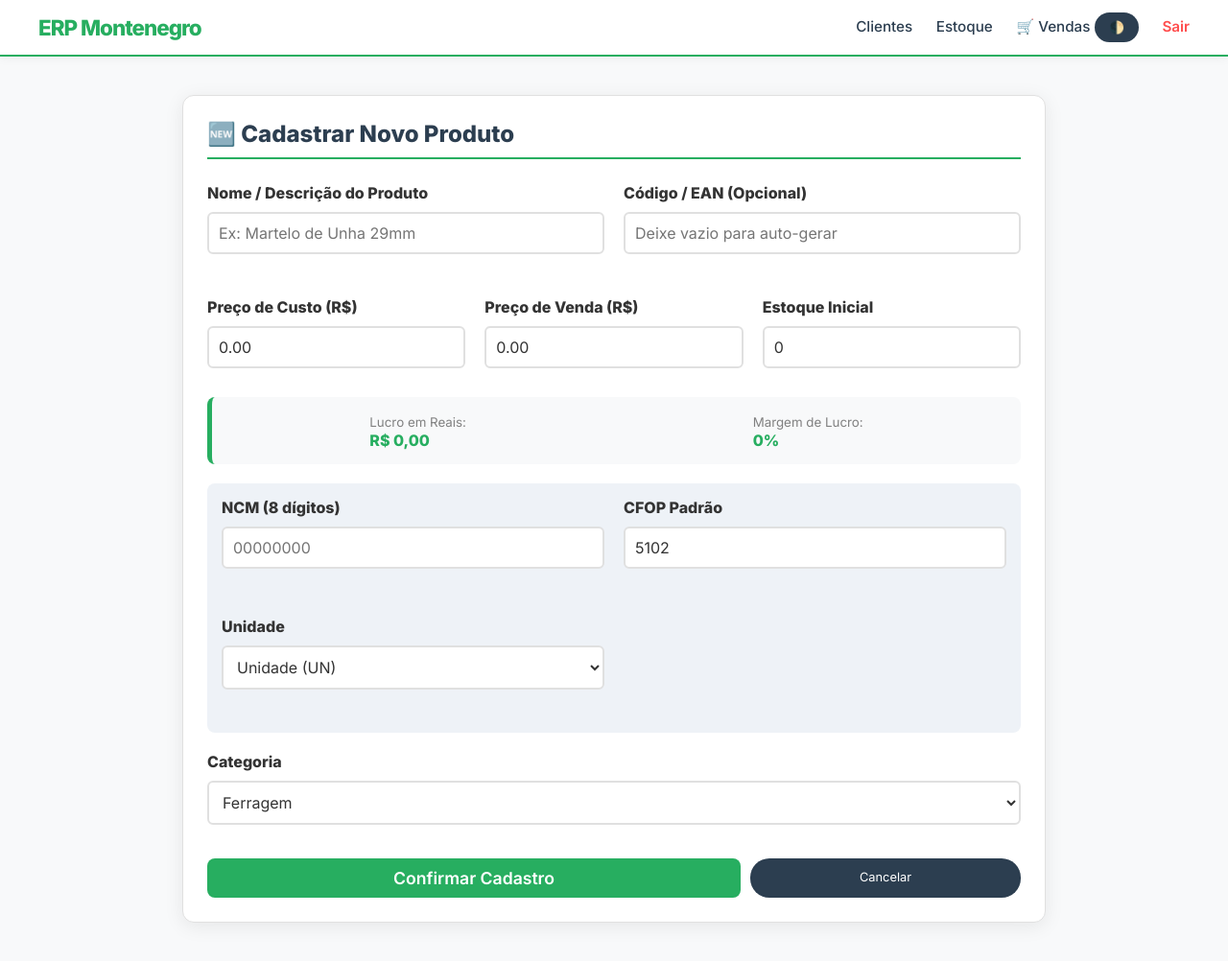
After one commit to profedufbarreto/erp_ferragem_montenegro, a Flask app: page /inventory/add in a window 1280 px wide. The commit adds this page. Shown: the whole page at 96% size. Run offline with Flask 2, Linux system fonts and the light colour scheme; parts of the project's set-up code (start-up, migrations or seed data) failed here and were passed over.

Commit message:
add produtos

```diff
--- a/app/routes/inventory.py
+++ b/app/routes/inventory.py
@@ -5,7 +5,7 @@ from app import db
 
 inventory_bp = Blueprint('inventory', __name__, url_prefix='/inventory')
 
-# 1. LISTAGEM PRINCIPAL COM FILTRO VIA URL
+# 1. LISTAGEM COM BUSCA
 @inventory_bp.route('/products')
 def list_products():
     search = request.args.get('search')
@@ -17,17 +17,28 @@ def list_products():
         products = Product.query.all()
     return render_template('inventory/list.html', products=products)
 
-# 2. API PARA BUSCA DINÂMICA (Para o Autocomplete enquanto digita)
+# 2. DASHBOARD PATRIMONIAL (Valor do Estoque)
+@inventory_bp.route('/dashboard')
+def inventory_dashboard():
+    products = Product.query.all()
+    total_cost = sum((p.stock or 0) * float(p.cost_price or 0) for p in products)
+    total_sale = sum((p.stock or 0) * float(p.price or 0) for p in products)
+    low_stock = [p for p in products if (p.stock or 0) <= 5]
+
+    return render_template('inventory/dashboard.html',
+                           total_cost=total_cost,
+                           total_sale=total_sale,
+                           low_stock=low_stock,
+                           potential_profit=total_sale - total_cost)
+
+# 3. API PARA BUSCA DINÂMICA
 @inventory_bp.route('/api/search')
 def api_search():
     query = request.args.get('q', '')
-    if len(query) < 2:
-        return jsonify([])
-
+    if len(query) < 2: return jsonify([])
     products = Product.query.filter(
         (Product.name.ilike(f'%{query}%')) | (Product.code.ilike(f'%{query}%'))
     ).limit(10).all()
-
     return jsonify([{
         'id': p.id,
         'code': p.code,
@@ -36,85 +47,97 @@ def api_search():
         'stock': p.stock
     } for p in products])
 
-# 3. IMPORTAÇÃO XML BLINDADA
+# 4. CADASTRO MANUAL
+@inventory_bp.route('/add', methods=['GET', 'POST'])
+def add_product():
+    if request.method == 'POST':
+        try:
+            new_prod = Product(
+                name=request.form.get('name'),
+                code=request.form.get('code') or Product.generate_next_code(),
+                cost_price=float(request.form.get('cost_price') or 0),
+                price=float(request.form.get('price') or 0),
+                stock=int(request.form.get('stock') or 0),
+                category=request.form.get('category'),
+                unit=request.form.get('unit') or 'UN',
+                ncm=request.form.get('ncm') or '00000000',
+                cfop=request.form.get('cfop') or '5102'
+            )
+            db.session.add(new_prod)
+            db.session.commit()
+            flash("Produto cadastrado com sucesso!")
+            return redirect(url_for('inventory.list_products'))
+        except Exception as e:
+            db.session.rollback()
+            flash(f"Erro ao cadastrar: {str(e)}")
+    return render_template('inventory/add_product.html')
+
+# 5. IMPORTAÇÃO XML
 @inventory_bp.route('/import-xml', methods=['GET', 'POST'])
 def import_xml():
     if request.method == 'POST':
         file = request.files.get('xml_file')
-        if not file or file.filename == '':
-            flash("Selecione um arquivo XML.")
-            return redirect(request.url)
+        if not file: return redirect(request.url)
         try:
             tree = ET.parse(file)
             root = tree.getroot()
             ns = {'nfe': 'http://www.portalfiscal.inf.br/nfe'}
             items = root.findall('.//nfe:det', ns)
-
             with db.session.no_autoflush:
                 for item in items:
                     prod_data = item.find('nfe:prod', ns)
-                    if prod_data is None: continue
-
                     def get_text(node, tag):
-                        element = node.find(tag, ns)
-                        return element.text if element is not None else None
+                        el = node.find(tag, ns)
+                        return el.text if el is not None else None
 
                     ean = get_text(prod_data, 'nfe:cEAN') or "SEM_GTIN"
-                    name = get_text(prod_data, 'nfe:xProd') or "PRODUTO SEM NOME"
+                    product = Product.query.filter_by(code=ean).first()
 
-                    try:
-                        qtd = int(float(get_text(prod_data, 'nfe:qCom') or 0))
-                        v_unit = float(get_text(prod_data, 'nfe:vUnCom') or 0)
-                    except: qtd, v_unit = 0, 0.0
+                    q_com = int(float(get_text(prod_data, 'nfe:qCom') or 0))
+                    v_un = float(get_text(prod_data, 'nfe:vUnCom') or 0)
 
-                    product = Product.query.filter_by(code=ean).first()
                     if product:
-                        product.stock += qtd
-                        product.cost_price = v_unit
+                        product.stock += q_com
+                        product.cost_price = v_un
                     else:
-                        new_product = Product(
-                            code=ean, name=name, stock=qtd,
-                            cost_price=v_unit, price=v_unit * 1.5,
-                            unit=get_text(prod_data, 'nfe:uCom') or 'UN'
+                        new_p = Product(
+                            code=ean,
+                            name=get_text(prod_data, 'nfe:xProd'),
+                            stock=q_com,
+                            cost_price=v_un,
+                            price=v_un * 1.5,
+                            unit=get_text(prod_data, 'nfe:uCom') or 'UN',
+                            ncm=get_text(prod_data, 'nfe:NCM') or '00000000',
+                            cfop=get_text(prod_data, 'nfe:CFOP') or '5102'
                         )
-                        db.session.add(new_product)
+                        db.session.add(new_p)
             db.session.commit()
-            flash("Importação concluída com sucesso!")
+            flash("Importação concluída!")
             return redirect(url_for('inventory.list_products'))
         except Exception as e:
             db.session.rollback()
             flash(f"Erro: {str(e)}")
     return render_template('inventory/import.html')
 
-# 4. EDIÇÃO DE PRODUTO (VERSÃO ÚNICA E COMPLETA)
+# 6. EDIÇÃO E EXCLUSÃO
 @inventory_bp.route('/edit/<int:product_id>', methods=['GET', 'POST'])
 def edit_product(product_id):
     product = Product.query.get_or_404(product_id)
     if request.method == 'POST':
-        try:
-            name = request.form.get('name')
-            if not name:
-                flash("Nome obrigatório!")
-                return redirect(url_for('inventory.edit_product', product_id=product_id))
-
-            product.name = name
-            product.code = request.form.get('code')
-            product.cost_price = float(request.form.get('cost_price') or 0)
-            product.price = float(request.form.get('price') or 0)
-            product.discount = float(request.form.get('discount') or 0)
-            product.stock = int(request.form.get('stock') or 0)
-            product.unit = request.form.get('unit')
-
-            db.session.commit()
-            flash(f"Produto '{product.name}' atualizado!")
-            return redirect(url_for('inventory.list_products'))
-        except Exception as e:
-            db.session.rollback()
-            flash(f"Erro ao salvar: {str(e)}")
-
+        product.name = request.form.get('name')
+        product.code = request.form.get('code')
+        product.cost_price = float(request.form.get('cost_price') or 0)
+        product.price = float(request.form.get('price') or 0)
+        product.discount = float(request.form.get('discount') or 0)
+        product.stock = int(request.form.get('stock') or 0)
+        product.unit = request.form.get('unit')
+        product.ncm = request.form.get('ncm')
+        product.cfop = request.form.get('cfop')
+        db.session.commit()
+        flash("Atualizado!")
+        return redirect(url_for('inventory.list_products'))
     return render_template('inventory/edit.html', product=product)
 
-# 5. EXCLUSÃO DE PRODUTO
 @inventory_bp.route('/delete/<int:product_id>')
 def delete_product(product_id):
     product = Product.query.get_or_404(product_id)
--- /dev/null
+++ b/app/templates/inventory/add_product.html
@@ -0,0 +1,98 @@
+{% extends "base.html" %}
+{% block content %}
+<div class="container">
+    <div class="card" style="max-width: 900px; margin: 0 auto;">
+        <h2 style="color: var(--secondary-color); margin-bottom: 25px; border-bottom: 2px solid var(--primary-color); padding-bottom: 10px;">
+            🆕 Cadastrar Novo Produto
+        </h2>
+
+        <form method="POST">
+            <div class="form-row">
+                <div class="form-group" style="flex: 2;">
+                    <label>Nome / Descrição do Produto</label>
+                    <input type="text" name="name" class="form-control" placeholder="Ex: Martelo de Unha 29mm" required>
+                </div>
+                <div class="form-group" style="flex: 1;">
+                    <label>Código / EAN (Opcional)</label>
+                    <input type="text" name="code" class="form-control" placeholder="Deixe vazio para auto-gerar">
+                </div>
+            </div>
+
+            <div style="display: grid; grid-template-columns: 1fr 1fr 1fr; gap: 20px;">
+                <div class="form-group">
+                    <label>Preço de Custo (R$)</label>
+                    <input type="number" step="0.01" id="cost_price" name="cost_price" class="form-control" value="0.00" oninput="calcMargin()">
+                </div>
+                <div class="form-group">
+                    <label>Preço de Venda (R$)</label>
+                    <input type="number" step="0.01" id="sale_price" name="price" class="form-control" value="0.00" oninput="calcMargin()">
+                </div>
+                <div class="form-group">
+                    <label>Estoque Inicial</label>
+                    <input type="number" name="stock" class="form-control" value="0" required>
+                </div>
+            </div>
+
+            <div id="profit-panel" style="background: #f8f9fa; padding: 15px; border-radius: 8px; margin-bottom: 20px; display: flex; justify-content: space-around; border-left: 5px solid var(--primary-color);">
+                <div>
+                    <small style="color: gray;">Lucro em Reais:</small>
+                    <h4 id="profit-cash" style="margin:0; color: #27ae60;">R$ 0,00</h4>
+                </div>
+                <div>
+                    <small style="color: gray;">Margem de Lucro:</small>
+                    <h4 id="profit-percent" style="margin:0; color: #27ae60;">0%</h4>
+                </div>
+            </div>
+
+            <div class="form-row" style="background: #eef2f7; padding: 15px; border-radius: 8px; margin-bottom: 20px;">
+                <div class="form-group" style="flex: 1;">
+                    <label>NCM (8 dígitos)</label>
+                    <input type="text" name="ncm" class="form-control" placeholder="00000000" maxlength="8">
+                </div>
+                <div class="form-group" style="flex: 1;">
+                    <label>CFOP Padrão</label>
+                    <input type="text" name="cfop" class="form-control" value="5102" maxlength="4">
+                </div>
+                <div class="form-group" style="flex: 1;">
+                    <label>Unidade</label>
+                    <select name="unit" class="form-control">
+                        <option value="UN">Unidade (UN)</option>
+                        <option value="KG">Quilo (KG)</option>
+                        <option value="MT">Metro (MT)</option>
+                        <option value="LT">Litro (LT)</option>
+                    </select>
+                </div>
+            </div>
+
+            <div class="form-group">
+                <label>Categoria</label>
+                <select name="category" class="form-control">
+                    <option value="Ferragem">Ferragem</option>
+                    <option value="Agropecuária">Agropecuária</option>
+                    <option value="Sementes">Sementes</option>
+                    <option value="Ferramentas">Ferramentas</option>
+                </select>
+            </div>
+
+            <div style="margin-top: 20px; display: flex; gap: 10px;">
+                <button type="submit" class="btn-success" style="flex: 2;">Confirmar Cadastro</button>
+                <a href="{{ url_for('inventory.list_products') }}" class="btn-theme" style="flex: 1; background: var(--secondary-color); text-decoration: none; text-align: center; padding: 12px;">Cancelar</a>
+            </div>
+        </form>
+    </div>
+</div>
+
+<script>
+function calcMargin() {
+    const cost = parseFloat(document.getElementById('cost_price').value) || 0;
+    const sale = parseFloat(document.getElementById('sale_price').value) || 0;
+    const profitCash = sale - cost;
+    const profitPercent = cost > 0 ? (profitCash / cost) * 100 : 0;
+    document.getElementById('profit-cash').innerText = `R$ ${profitCash.toFixed(2)}`;
+    document.getElementById('profit-percent').innerText = `${profitPercent.toFixed(1)}%`;
+    const color = profitCash >= 0 ? '#27ae60' : '#e74c3c';
+    document.getElementById('profit-cash').style.color = color;
+    document.getElementById('profit-percent').style.color = color;
+}
+</script>
+{% endblock %}
```
Also changed, not shown: app/models/inventory.py (+7 -2 lines), app/templates/inventory/dashboard.html (added, +47 -0 lines), app/templates/inventory/edit.html (+22 -8 lines), app/templates/inventory/list.html (+11 -4 lines).
